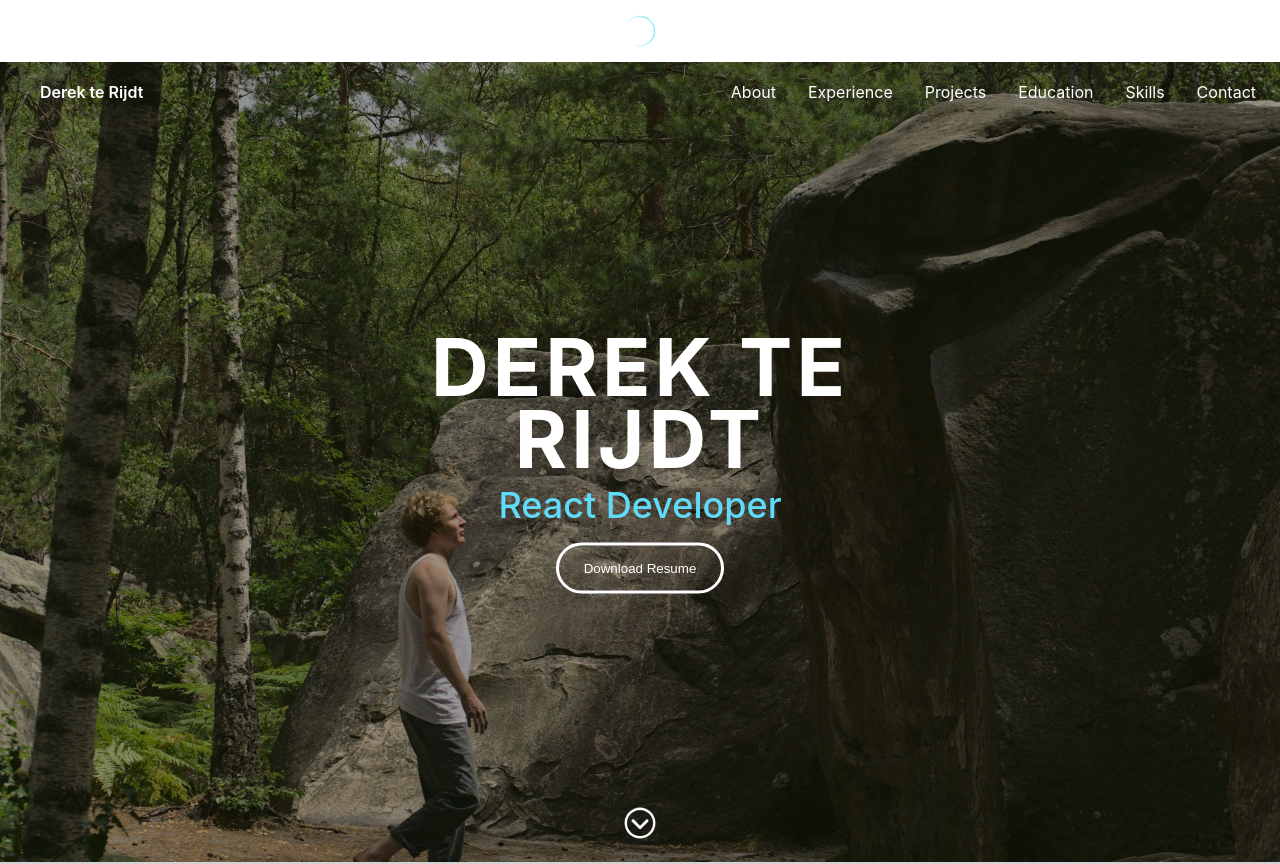
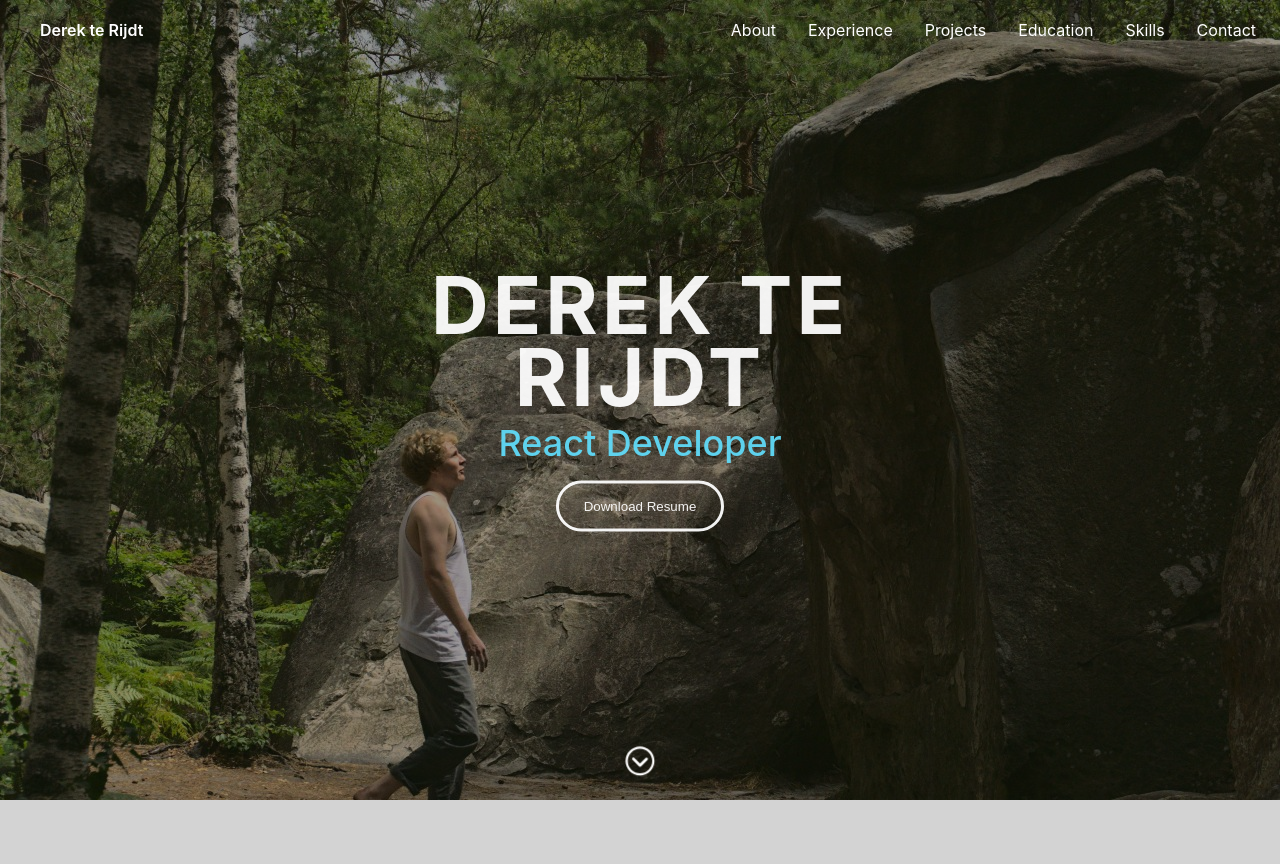
Before and after one commit to 712derek/portfolio, a React (Create React App) app in the folder portfolio/: page / in a window 1280 px wide. Shown: the top 864 px of the page. Built offline with nearby package versions, Linux system fonts and the light colour scheme.

Commit message:
loadig page finished

```diff
--- a/portfolio/src/App.js
+++ b/portfolio/src/App.js
@@ -12,7 +12,7 @@ import Footer from "./Components/Footer";
 import SocialBar from "./Components/SocialBar";
 import { projectData } from "./data/ProjectData";
 import ContactForm from "./Components/ContactForm";
-import { Spinner } from "./Components/Spinner";
+import Spinner from "./Components/Spinner";
 
 function App() {
   const [isOpen, setIsOpen] = useState(false);
@@ -26,7 +26,7 @@ function App() {
     setLoading(true);
     setTimeout(() => {
       setLoading(false);
-    }, 5000);
+    }, 3000);
   }, []);
 
   // const [show, setShow] = useState(true);
@@ -46,10 +46,13 @@ function App() {
   // }, []);
 
   return (
+    <>
+      {loading ? (
+        <Spinner />
+      ) : (
         <div className="App">
           <GlobalStyle />
           <Router>
-        <Spinner />
             <Navbar toggle={toggle} />
             <Dropdown isOpen={isOpen} toggle={toggle} />
             <Lead />
@@ -62,6 +65,8 @@ function App() {
             <Footer />
           </Router>
         </div>
+      )}
+    </>
   );
 }
 
--- a/portfolio/src/Components/Spinner.js
+++ b/portfolio/src/Components/Spinner.js
@@ -1,3 +1,4 @@
+import React from "react";
 import styled, { keyframes } from "styled-components";
 
 const rotation = keyframes`
@@ -10,15 +11,46 @@ const rotation = keyframes`
     }
 `;
 
-const Spinner = styled.div`
-  height: 30px;
-  width: 30px;
-  border: 1px solid rgba(96, 219, 249);
+const appear = keyframes`
+  from{
+    opacity: 0;
+  }
+  to{
+    opacity: 1;
+  }
+`;
+
+const SpinnerContainer = styled.section`
+  height: 100vh;
+  width: 100vw;
+  display: flex;
+  justify-content: center;
+  align-items: center;
+  background: rgba(0, 0, 0, 0.9);
+  animation: ${appear} 0.5s ease-in;
+`;
+
+const SpinnerIcon = styled.div`
+  display: flex;
+  height: 250px;
+  width: 250px;
+  /* border: 3px solid rgba(96, 219, 249, 0.5); */
+  /* box-shadow: 0 2px 5px rgba(96, 219, 249, 0.75); */
+  box-shadow: 0 2px 5px white;
   border-radius: 50%;
   border-top: none;
   border-right: none;
-  margin: 16px auto;
   animation: ${rotation} 1s linear infinite;
 `;
 
-export { Spinner };
+const Spinner = () => {
+  return (
+    <div>
+      <SpinnerContainer>
+        <SpinnerIcon />
+      </SpinnerContainer>
+    </div>
+  );
+};
+
+export default Spinner;
```
Lines whose indentation alone changed are shown as unchanged.
